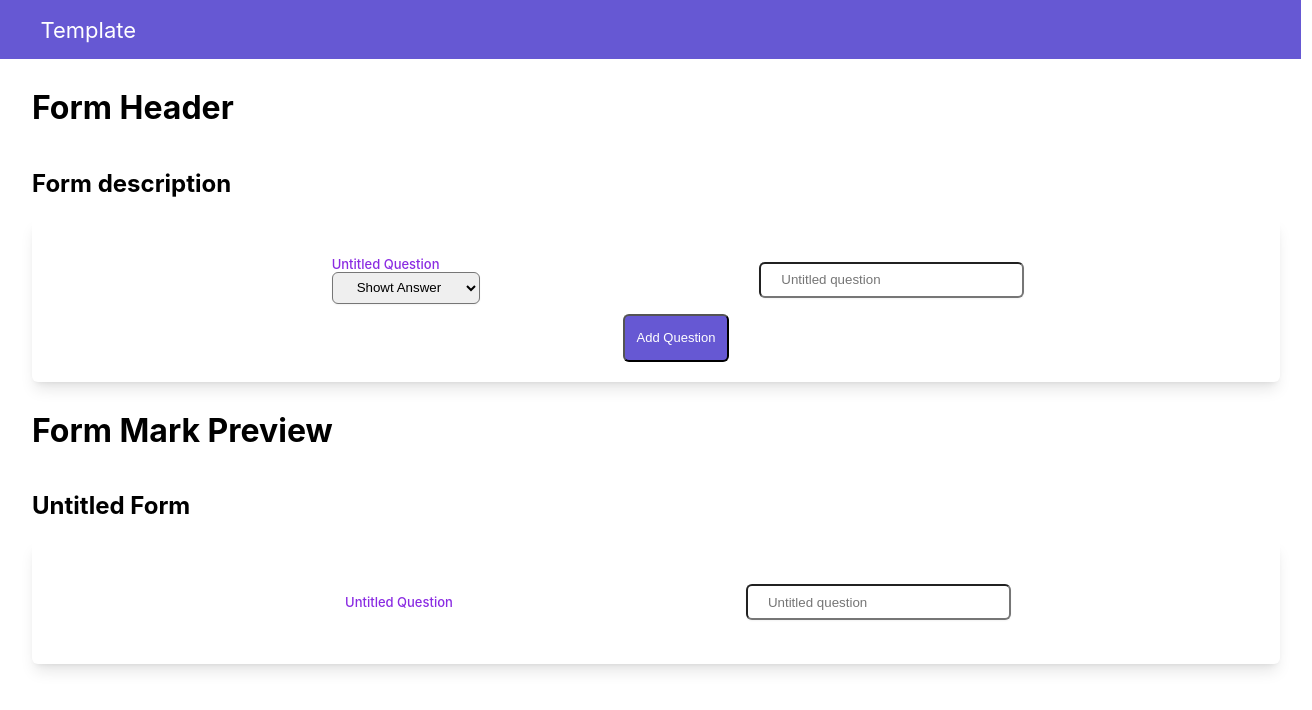
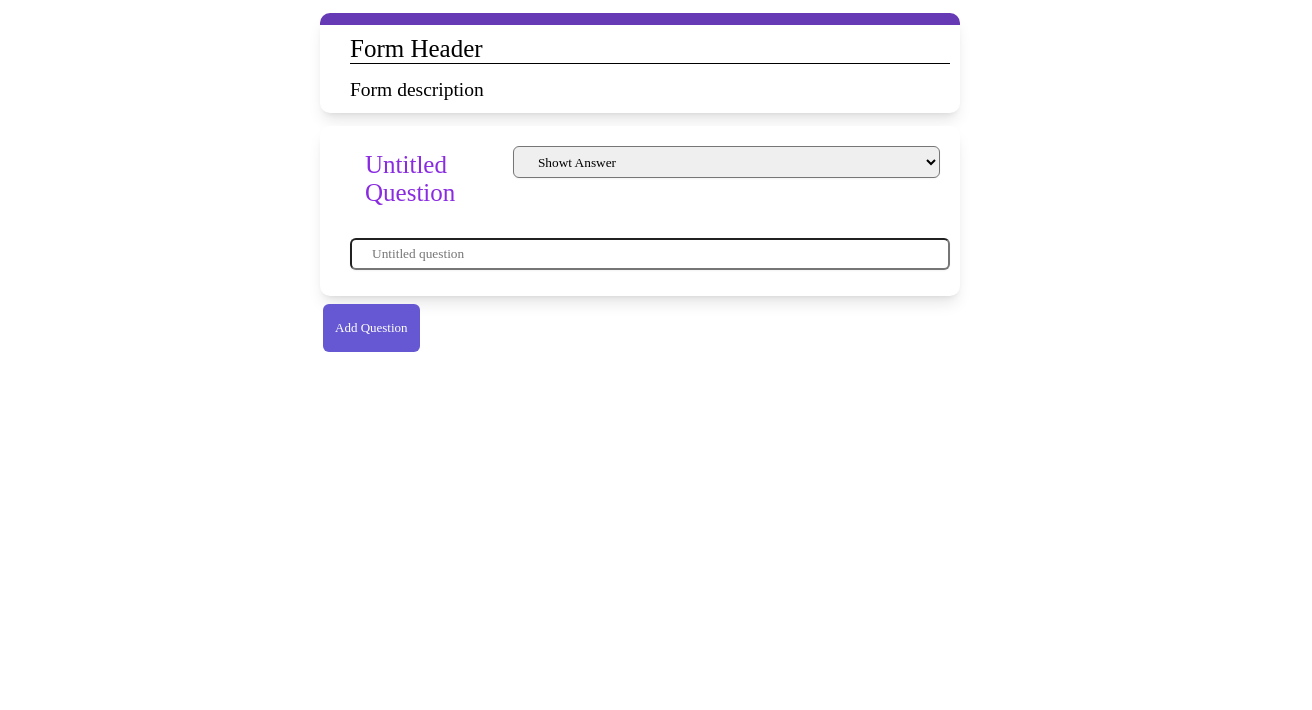
Before and after one commit to omnia-adnan/Form-Template-System, a React (Create React App) app: page / in a window 1280 px wide. Both pictures are taken after a click on the button "Add Question". Shown: the top 710 px of the page, 1312 px wide, since content can reach past the window. Built offline with nearby package versions, Linux system fonts and the light colour scheme.

Commit message:
styling the page Template

```diff
--- a/src/App.jsx
+++ b/src/App.jsx
@@ -1,17 +1,10 @@
-import { BrowserRouter, Route, Routes } from 'react-router-dom';
 import Form from './Pages/Form';
-import Navbar from './component/Navbar';
 
 
 function App() {
 
   return (
-    <BrowserRouter>
-      <Navbar/>
-        <Routes>
-            <Route path='/' element={<Form/>}/>
-        </Routes>
-    </BrowserRouter>
+    <Form/>
   );
 }
 
--- a/src/Pages/Form.css
+++ b/src/Pages/Form.css
@@ -1,30 +1,44 @@
+* {
+	font-family: poppins;
+	margin: 0;
+	padding: 0;
+	box-sizing: border-box;
+}
+
 .container{
 	width: 100%;
 	height: 100vh;
 	margin: 0 auto;
 	padding: 0 1rem;
+	display: flex;
+	flex-direction: column;
+	align-items: center;
 }
 
 .title{
-	display: flex;
-	flex-direction: column;
-	width: 100%;
-	margin: .5rem 1rem 0 1rem;
+	height: 100px;
+	width: 50vw;
+	box-sizing: border-box;
+	background-color: white;
+	border-top: 12px solid #663ab5;
+	border-radius: 10px;
+	margin: 13px;
+	margin-bottom: 0;
+	padding: 10px;
+	padding-left: 30px;
+	font-size: 13px;
+	box-shadow: 0 10px 15px -3px rgb(0, 0, 0, .1), 0 4px 6px -4px rgb(0, 0, 0, .1) ;
 }
 
-@media only screen and (max-width: 600px) {
-	.title h1{
-		font-size: 1.5rem;
-		line-height: 2rem;
-		font-weight: bold;
-	}
-	.title h2{
-		font-size: 1.125rem;
-		line-height: 1.75rem;
-	}
-	.questions{
-		margin: 0 2.5rem;
-	}
+.title h1{
+	font-size: 25px;
+	border-bottom: 1px solid black;
+	margin-bottom: 15px;
+	font-weight: 300;
+}
+
+.title h2{
+	font-weight: 200;
 }
 
 .questions{
@@ -33,17 +47,31 @@
 	border-radius: 6px;
 	padding: 20px;
 	margin: 0 1rem;
+	box-sizing: border-box;
+	width: 50vw;
+	margin: 13px;
+	padding: 10px;
+	padding-left: 30px;
+	margin-bottom: 0;
+	border-radius: 10px;
 }
 
-.question_type{
-	display: flex;
-	justify-content: space-evenly;
-	align-items: center;
-	margin: .5rem 0;
+.choices{
+	border-radius: 6px;
+	box-sizing: border-box;
+	width: 50vw;
+	padding: 10px;
+	margin-bottom: 0;
+	border-radius: 10px;
+}
+
+.question_titel{
+	font-size: 25px;
+	padding: 15px;
 }
 
 .question_choice{
-	/* display: flex; */
+	display: flex;
 	font-size: small;
 	font-weight: 500;
 	color: blueviolet;
@@ -81,28 +109,32 @@
 
 .selected div{
 	display: flex;
-	justify-content: space-between;
+	justify-content: space-evenly;
 }
 
 .selected input{
 	flex: 1 1 0%;
+	margin: 6px 0;
 }
 
-.selected button{
+.add{
 	background: #6658d3;
+	border: 1px solid #5143b9;
 	color: white;
+	border-radius: 6px;
+	margin: 6px 3px;
 	padding: 0 1rem;
-	display: block;
 }
 
-.selected button:hover{
-	background: #5143b9;
+.add:hover{
+	background-color: #452286;
+	transition: ease-in 200ms;
 }
-
 .button{
 	position: relative;
 	width: 100%;
 	padding: 20px;
+	margin: 1rem;
 }
 .button div{
 	position: absolute;
@@ -111,7 +143,8 @@
 	bottom: 0;
 	height: 3rem;
 	display: flex;
-	justify-content: center;
+	flex-direction: row;
+	justify-content: flex-start;
 }
 
 .button div button{
@@ -122,8 +155,37 @@
 	font-size: small;
 	color: white;
 	border-radius: 6px;
+	border: #6658d3;
 }
 
 .button div button:hover{
-	background: #5143b9;
+	background-color: #452286;
+	transition: ease-in 200ms;
 }
+
+@media only screen and (max-width: 600px) {
+	.container{
+		width: 100%;
+	}
+	.title{
+		width: 80vw;
+	}
+	.title h1{
+		font-size: 20px;
+		line-height: 2rem;
+	}
+	.title h2{
+		font-size: 14px;
+		line-height: 1.75rem
+	}
+	.questions{
+		width: 80vw;
+		padding: 15px;
+	}
+	.choices{
+		width: 80vw;
+	}
+	.question_titel{
+		font-size: 20px;
+	}
+}
--- a/src/Pages/Form.jsx
+++ b/src/Pages/Form.jsx
@@ -40,7 +40,7 @@ function Form() {
         const formFields = [...formContent];
         const fieldIndex = formFields.findIndex(f => f.name === fieldName);
         if (fieldIndex > -1) {
-            if (option && option != "") {
+            if (option && option !== "") {
                 formFields[fieldIndex].list.push(option);
                 setFormContent(formFields);
                 setTextField('');
@@ -55,12 +55,13 @@ function Form() {
                 <h1>Form Header</h1>
                 <h2>Form description</h2>
             </div>
+            <div>
             <div className='questions'>
                 {formContent.map((field) => {
                     return(
                         <div className='question_type'>
                             <div className='question_choice'>
-                                <div key={field.name}>
+                                <div key={field.name} className='question_titel'>
                                     {
                                         onEdit && (editedField === field.name) ?
                                         <input type="text" value={field.label} onChange={(e) => editField(field.name, e.target.value)} onBlur={() => {setOnEdit(false); setEditedField("")}}/>
@@ -85,13 +86,13 @@ function Form() {
                                 }
                                 {
                                     field.question_type === 'multichoice' &&
-                                    <div className='selectedy'>
+                                    <div className='selected'>
                                         <select>
                                             {field.list.map((item) => <option key={item} value={item}>{item}</option>)}
                                         </select>
                                         <div>
                                             <input type="text" onChange={(e) => setTextField(e.target.value)} value={textField} placeholder='Add option' />
-                                            <button type="button" onClick={() => addFieldOption(field.name, textField)}>Add</button>
+                                            <button type="button" onClick={() => addFieldOption(field.name, textField)} className='add'>Add</button>
                                         </div>
                                     </div>
                                 }
@@ -99,13 +100,14 @@ function Form() {
                         </div>
                     )
                 })}
+            </div>
                 <div className='button'>
                     <div>
                         <button type="button" onClick={addQuestion}>Add Question</button>
                     </div>
                 </div>
             </div>
-            <div className='title'>
+            {/* <div className='title'>
                 <h1>Form Mark Preview</h1>
                 <h2>Untitled Form</h2>
             </div>
@@ -136,7 +138,7 @@ function Form() {
                         </div>
                     )
                 })}
-            </div>
+            </div> */}
         </div>
     );
 }
--- a/src/component/Navbar.css
+++ /dev/null
@@ -1,21 +0,0 @@
-nav {
-	width:calc(100% + 20px) ;
-	margin: auto;
-    padding: .5px;
-	margin-bottom: 5px;
-	background-color: #6658d3;
-}
-
-nav ul li {
-	list-style-type: none;
-	font-size: 22px;
-}
-
-li a {
-	text-decoration: none;
-	color: white;
-}
-
-li a:hover {
-	color: #5500ff;
-}
--- a/src/component/Navbar.jsx
+++ /dev/null
@@ -1,17 +0,0 @@
-import React from 'react';
-import { Link } from 'react-router-dom';
-import './Navbar.css';
-
-const Navbar = () => {
-    return (
-        <nav>
-            <ul>
-                <li>
-                    <Link to="/">Template</Link>
-                </li>
-            </ul>
-        </nav>
-    );
-};
-
-export default Navbar;
```
Also changed, not shown: src/App.css (added).
